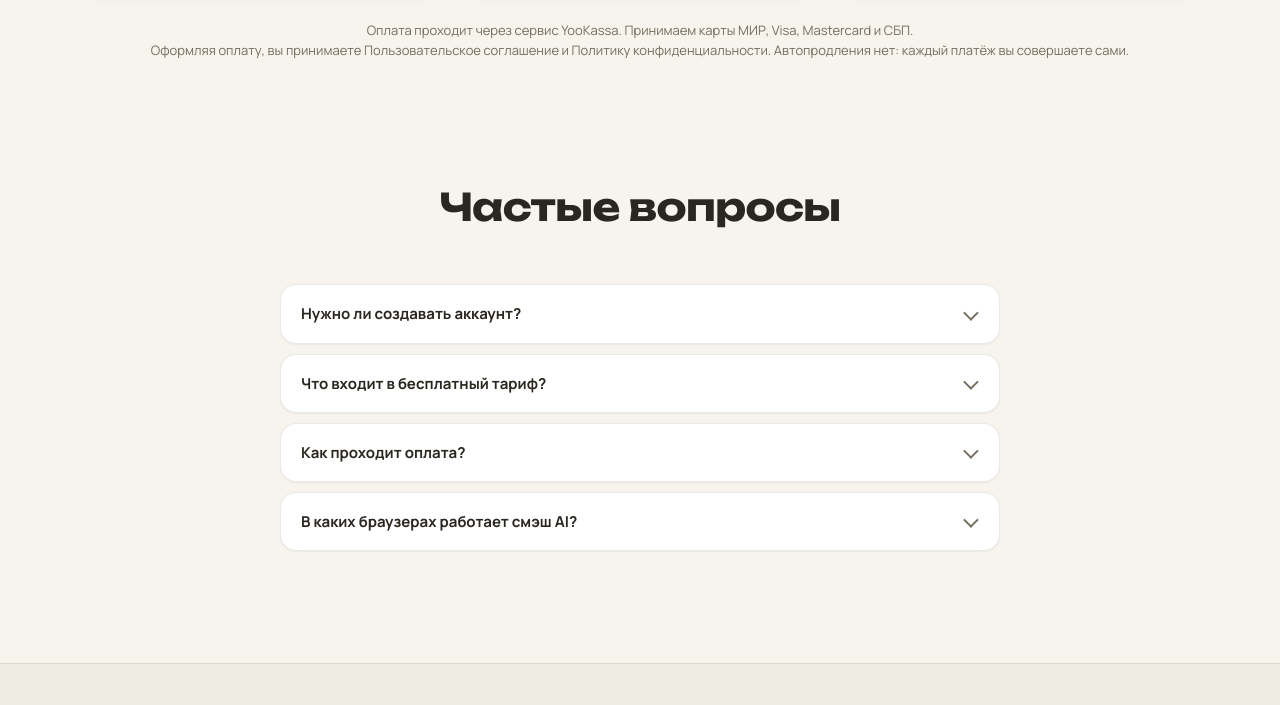
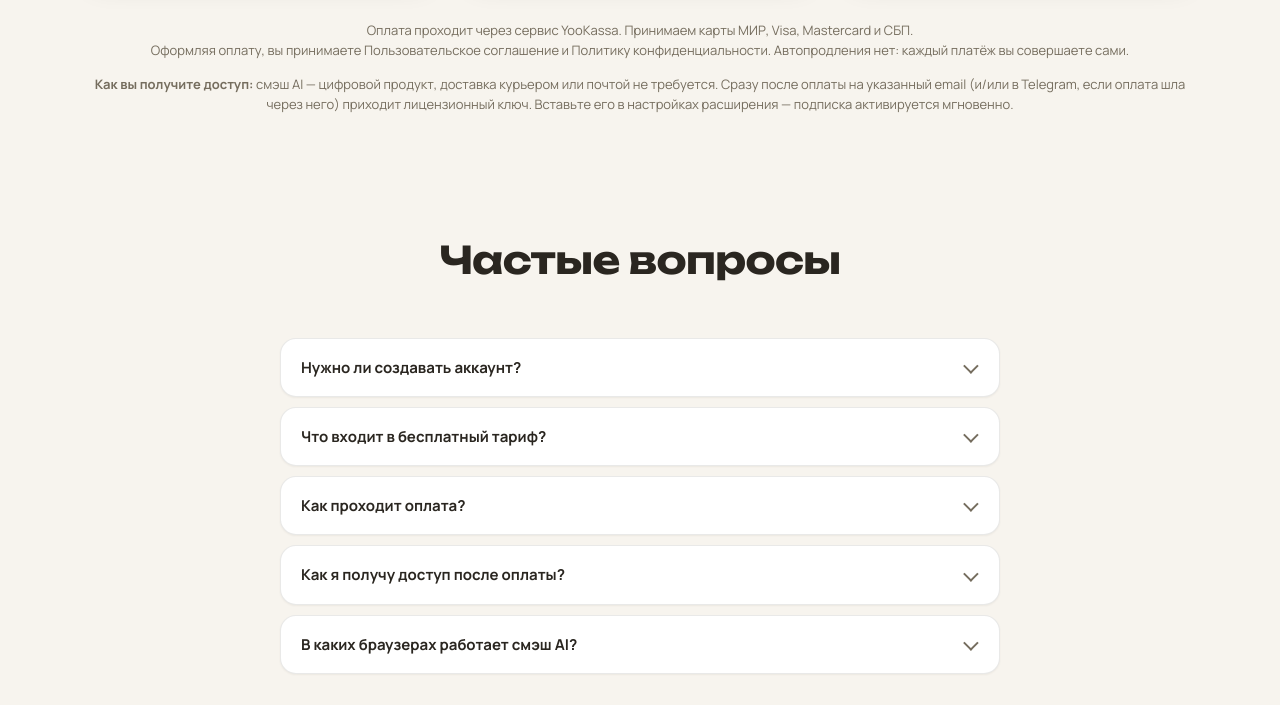
Before and after one commit to ayeepat/smeshai.xyz, a website: page pricing/index.html in a window 1280 px wide. Shown: the part 750-1455 px from the top of the page. Drawn offline with Linux system fonts and the light colour scheme.

Commit message:
Add digital delivery info to pricing page
YooMoney requires the site to state how buyers receive their order.
Explain the license-key flow: pay, get key by email/Telegram, enter it
in the extension to activate the subscription.

```diff
--- a/pricing/index.html
+++ b/pricing/index.html
@@ -158,6 +158,13 @@
           и <a href="/privacy/">Политику конфиденциальности</a>. Автопродления нет:
           каждый платёж вы совершаете сами.
         </p>
+
+        <p style="text-align:center; color: var(--tertiary); font-size: 13px; margin-top: 12px;">
+          <strong>Как вы получите доступ:</strong> смэш AI — цифровой продукт, доставка курьером
+          или почтой не требуется. Сразу после оплаты на указанный email (и/или в Telegram, если
+          оплата шла через него) приходит лицензионный ключ. Вставьте его в настройках расширения —
+          подписка активируется мгновенно.
+        </p>
       </div>
     </section>
 
@@ -178,6 +185,10 @@
           <details class="faq-item">
             <summary>Как проходит оплата?</summary>
             <p>Через сервис YooKassa: карты МИР, Visa, Mastercard и СБП. Автопродления нет — каждый платёж вы подтверждаете сами, ничего не спишется незаметно.</p>
+          </details>
+          <details class="faq-item">
+            <summary>Как я получу доступ после оплаты?</summary>
+            <p>смэш AI — цифровой продукт, доставка не требуется. Сразу после оплаты на ваш email (и/или в Telegram, если оплата шла через него) приходит лицензионный ключ. Введите его в настройках расширения — подписка активируется мгновенно.</p>
           </details>
           <details class="faq-item">
             <summary>В каких браузерах работает смэш AI?</summary>
```
